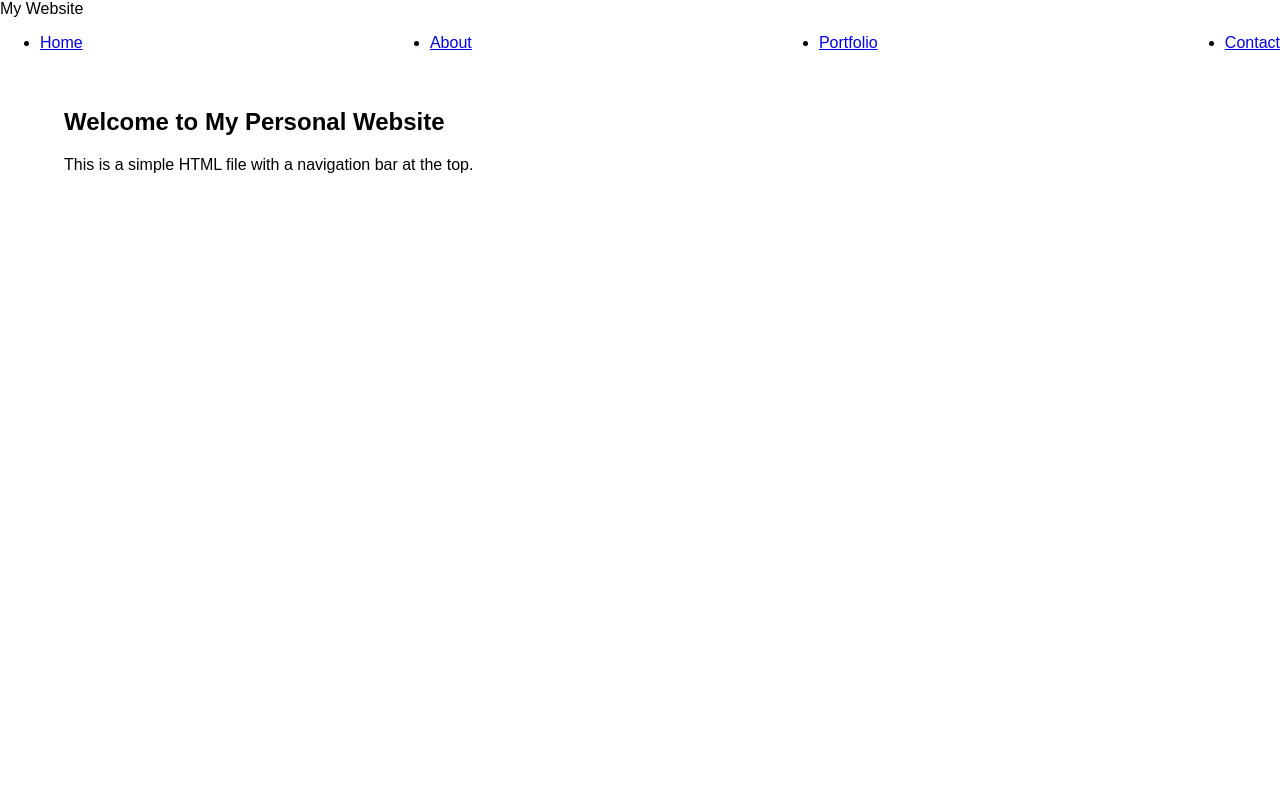
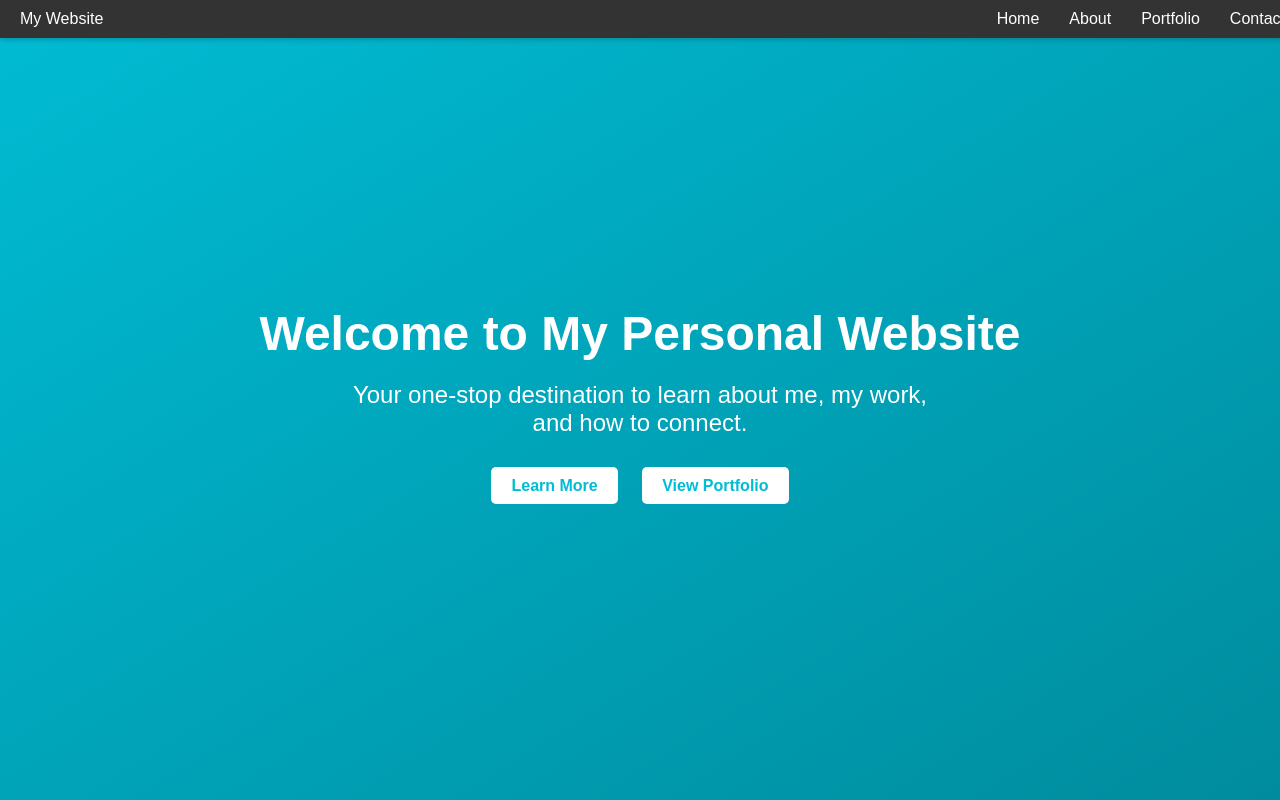
Before and after one commit to reno-ogden/reno-ogden.github.io, a plain HTML site: page index.html in a window 1280 px wide. Drawn offline with Linux system fonts and the light colour scheme.

Commit message:
Add files via upload

```diff
--- a/index.html
+++ b/index.html
@@ -5,43 +5,109 @@
     <meta name="viewport" content="width=device-width, initial-scale=1.0">
     <title>My Personal Website</title>
     <style>
+        /* Responsive Styles */
         body {
             margin: 0;
             font-family: Arial, sans-serif;
             font-size: 16px;
         }
 
-nav ul {
+        nav {
+            background-color: #333;
+            color: white;
+            padding: 10px 20px;
+            position: fixed;
+            top: 0;
+            width: 100%;
             display: flex;
-    flex-wrap: wrap;
             justify-content: space-between;
+            align-items: center;
+            box-shadow: 0 2px 5px rgba(0, 0, 0, 0.2);
+            z-index: 1000;
         }
 
-.content {
-    max-width: 90%;
-    margin: 0 auto;
-    padding: 20px;
+        nav ul {
+            list-style-type: none;
+            margin: 0;
+            padding: 0;
+            display: flex;
         }
 
-img, video {
-    max-width: 100%;
-    height: auto;
+        nav ul li {
+            margin: 0 15px;
+        }
+
+        nav ul li a {
+            color: white;
+            text-decoration: none;
+            transition: color 0.3s;
+        }
+
+        nav ul li a:hover {
+            color: #00bcd4;
+        }
+
+        .hero {
+            height: 100vh;
+            background: linear-gradient(to bottom right, #00bcd4, #008c9e);
+            color: white;
+            display: flex;
+            flex-direction: column;
+            justify-content: center;
+            align-items: center;
+            text-align: center;
+            padding: 20px;
+            box-sizing: border-box;
+        }
+
+        .hero h1 {
+            font-size: 3rem;
+            margin: 0;
+        }
+
+        .hero p {
+            font-size: 1.5rem;
+            margin: 20px 0;
+            max-width: 600px;
+        }
+
+        .hero .cta-buttons {
+            margin-top: 20px;
+        }
+
+        .hero .cta-buttons a {
+            background: white;
+            color: #00bcd4;
+            text-decoration: none;
+            padding: 10px 20px;
+            margin: 0 10px;
+            border-radius: 5px;
+            font-weight: bold;
+            transition: background 0.3s, color 0.3s;
+        }
+
+        .hero .cta-buttons a:hover {
+            background: #00bcd4;
+            color: white;
         }
 
         @media (max-width: 768px) {
-    nav ul {
-        flex-direction: column;
-        align-items: center;
+            .hero h1 {
+                font-size: 2.5rem;
             }
 
-    body {
-        font-size: 14px;
+            .hero p {
+                font-size: 1.2rem;
             }
         }
 
         @media (max-width: 480px) {
-    body {
-        font-size: 12px;
+            .hero h1 {
+                font-size: 2rem;
+            }
+
+            .hero p {
+                font-size: 1rem;
             }
         }
     </style>
@@ -57,11 +123,13 @@ img, video {
         </ul>
     </nav>
 
-    <div class="content">
-        <section id="home">
+    <div class="hero">
         <h1>Welcome to My Personal Website</h1>
-            <p>This is a simple HTML file with a navigation bar at the top.</p>
-        </section>
+        <p>Your one-stop destination to learn about me, my work, and how to connect.</p>
+        <div class="cta-buttons">
+            <a href="about.html">Learn More</a>
+            <a href="portfolio.html">View Portfolio</a>
+        </div>
     </div>
 </body>
 </html>
```
Lines whose indentation alone changed are shown as unchanged.
